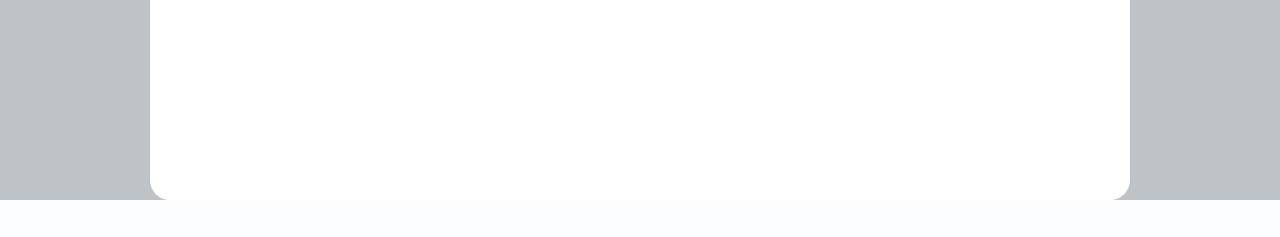
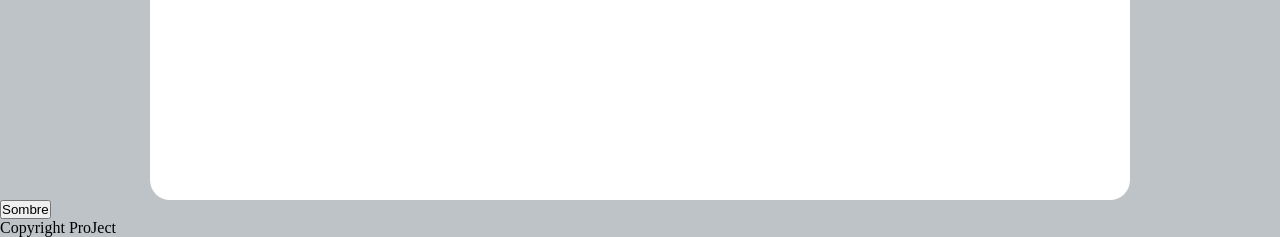
Before and after one commit to momo3334/Projet_Integrateur_1, a PHP site: page /accueil.php in a window 1280 px wide. Shown: the part 600-837 px from the top of the page. Before the commit the page ends 800 px from the top, so only its background shows below. Run offline with PHP 8.4, Linux system fonts and the light colour scheme.

Commit message:
ajout boutton mode sombre

```diff
--- a/inc/footer.php
+++ b/inc/footer.php
@@ -1,4 +1,8 @@
 </main>
+<footer>
+    <input id="styleTheme" type="button" value="Sombre"/>
+      <p>Copyright ProJect</p>
+    </footer>
 </body>
 
 </html>
--- a/js/main.js
+++ b/js/main.js
@@ -0,0 +1,45 @@
+checkCookie();
+document.getElementById("styleTheme").addEventListener("click", setStyle);
+
+function setStyle(){
+    let styleType = document.getElementById("styleTheme");
+    let styleBody = document.getElementsByTagName("body")[0];
+
+    if(styleType.value == "Standart"){
+    document.cookie="theme=styleStandart";
+    styleType.value = "Sombre";
+    }
+    else {
+    document.cookie="theme=styleSombre";
+    styleType.value = "Standart";
+    }
+
+    styleBody.classList.toggle('themeSombre');
+}
+
+function checkCookie() {
+    let styleBody = document.getElementsByTagName("body")[0];
+    let styleType = document.getElementById("styleTheme");
+    var theme = getCookie("theme");
+    if (theme == "styleSombre") {
+        styleBody.classList.add('themeSombre');
+        styleType.value = "Standart";
+
+    }
+}
+
+function getCookie(cname) {
+    var name = cname + "=";
+    var decodedCookie = decodeURIComponent(document.cookie);
+    var ca = decodedCookie.split(';');
+    for(var i = 0; i <ca.length; i++) {
+      var c = ca[i];
+      while (c.charAt(0) == ' ') {
+        c = c.substring(1);
+      }
+      if (c.indexOf(name) == 0) {
+        return c.substring(name.length, c.length);
+      }
+    }
+    return "";
+  }
```
